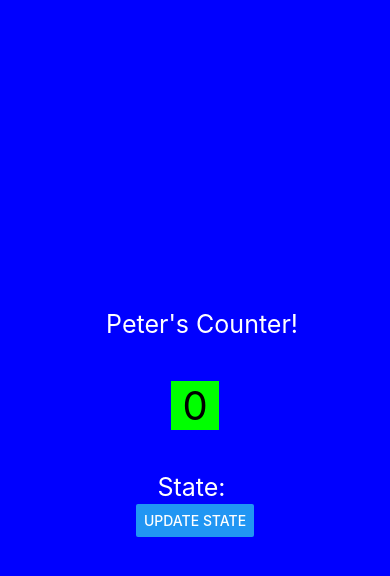
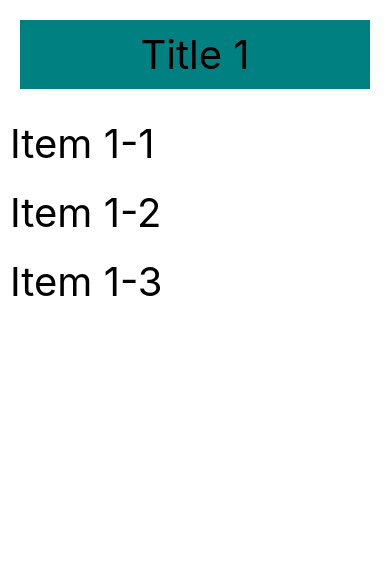
Before and after one commit to psheldon230/First-App, a React Native app: screen / in a window 390 px wide. Shown: the top 576 px of the page. Built offline with nearby package versions, Linux system fonts and the light colour scheme.

Commit message:
Finished task 10

```diff
--- a/App.js
+++ b/App.js
@@ -1,54 +1,103 @@
 import React, {useState} from 'react';
 import { StatusBar } from 'expo-status-bar';
-import { Button, Linking, SafeAreaView, ScrollView, StyleSheet, Text, View } from 'react-native';
+import { Button, FlatList, Linking, SafeAreaView, ScrollView, RefreshControl, SectionList, StyleSheet, Text, View } from 'react-native';
 
 export default function App() {
-  const[name, setName] = useState("Peter's Counter!")
-  const[session, setSession] = useState({number: 0})
-  const[numState, setNumstate] = useState('')
-  const[current,setCurrent] = useState(true)
-  const onClick = () => {
-    let num = session.number
-    num ++
-    if (num % 2 == 0)
+
+  const [Sections, setSections] = useState ([
     {
-      setNumstate('Even')
+      title:'Title 1',
+      data:['Item 1-1', 'Item 1-2', 'Item 1-3'],
     }
-    else{
+  ])
+  const[Refreshing, setRefreshing] = useState(false)
+  const onRefresh = () => {
+    const count = Sections.length + 1
+    setRefreshing(true)
+    setSections([...Sections, {
+      title:'Title ' + count,
+      data: ['Item '+count +'-1','Item '+count +'-2', 'Item '+count +'-3'],
+    }])
+     setRefreshing(false)
+  }
 
-      setNumstate('Odd')
+  return (
+    <SectionList
+      keyExtractor = {(item, index)=> index.toString()}
+      sections= {Sections}
+      renderItem={({item}) => (
+       <Text style= {styles.text}>{item}</Text>
+      )}
+      renderSectionHeader= {({section}) => (
+        <View style= {styles.item}>
+          <Text style= {styles.text}>{section.title}</Text>
+       </View>
+
+      )}
+      refreshControl= {
+        <RefreshControl
+        refreshing= {Refreshing}
+        onRefresh= {onRefresh}
+        />
+
+      }
+     />
+
+    // <FlatList
+    // keyExtractor= {(item, index) => index.toString()}
+    // data= {Items}
+    // renderItem={({item}) => (
+    //   <View style= {styles.item}>
+    //          <Text style= {styles.text}>{item.name}</Text>
+    //         </View>
+
+
+    // )}
+    // refreshControl= {
+    //   <RefreshControl
+    //   refreshing= {Refreshing}
+    //   onRefresh= {onRefresh}
+    //   colors={['blue']}
+    //   />
+    // }
+    // />
+
+    // <View style= {styles.body}>
+    //   <ScrollView>
+    //   {
+
+    //     Items.map((object)=>
+    //     {
+
+
+    //       return (
+    //         <View style= {styles.item} key={object.key}>
+    //           <Text style= {styles.text}>{object.item}</Text>
+    //         </View>
+    //       )
+    //     })
+    //   }
+    //   </ScrollView>
+    // </View>
+
+  )
     }
-    setName("Current Count: ")
-    setSession({number: num})
-  }
-  return (
-    <View style= {styles.container}>
-      <Text style= {styles.text}>  {name}</Text>
-      <Text style= {styles.countBox}> {session.number} </Text>
-      <Text style= {styles.text}> State: {numState} </Text>
-      <Button title= 'Update State' onPress ={onClick}> </Button>
-    </View>
-  );
-}
 
 const styles = StyleSheet.create({
-  container: {
-    flex: 1,
-    backgroundColor: '#00f',
+  body: {
+    backgroundColor: 'white',
     alignItems: 'center',
     justifyContent: 'center',
   },
   item: {
-
+    margin: 20,
+    justifyContent: 'center',
+    alignItems: 'center',
+    backgroundColor: 'teal'
   },
   text: {
-    color: '#fff',
-    fontSize: 25,
-    margin: 2,
-  },
-  countBox: {
+    color: '#000',
     fontSize: 40,
-    margin: 40,
-    backgroundColor: 'lime'
+    margin: 10,
   }
 });
```
